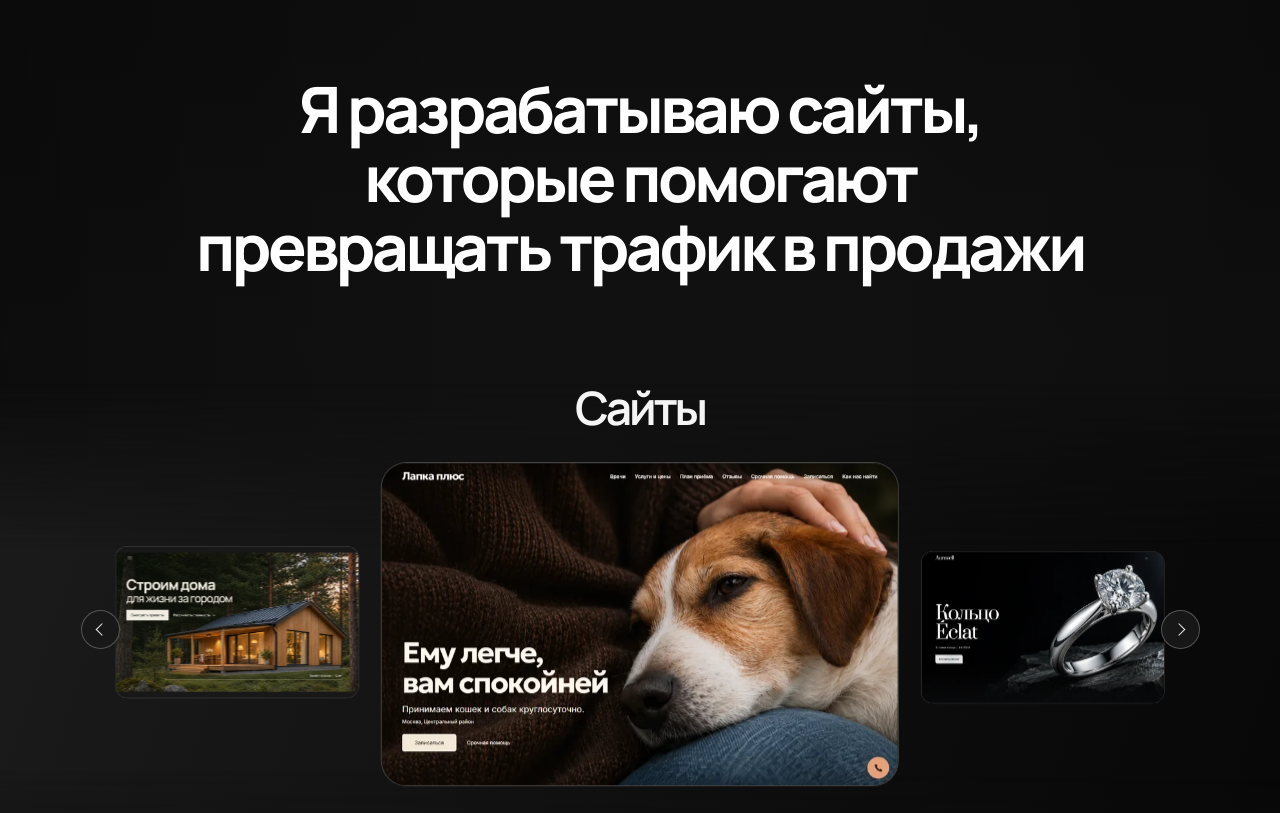
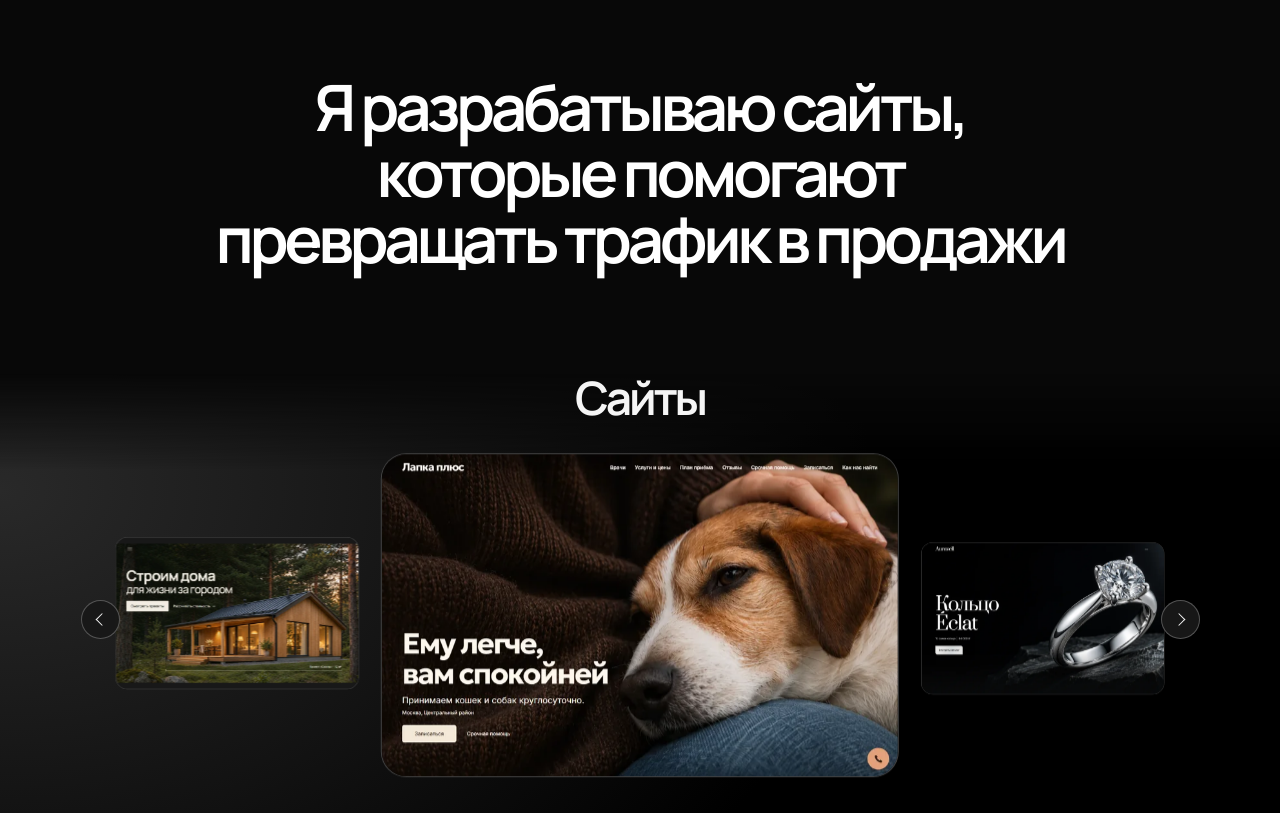
Before and after one commit to vahfi66/vadim-portfolio-pages, a plain HTML site: page index.html in a window 1280 px wide. Shown: the part 1312-2125 px from the top of the page. Drawn offline with Linux system fonts and the light colour scheme.

Commit message:
Refine gallery lighting and align statement typography

```diff
--- a/index.html
+++ b/index.html
@@ -16,7 +16,7 @@
   <link rel="preload" href="./assets/previews/workspace-photo-mobile.webp" as="image" type="image/webp" media="(max-width: 767px)" fetchpriority="high">
   <link rel="preload" href="./assets/previews/workspace-photo-wide.webp" as="image" type="image/webp" media="(min-width: 768px)" fetchpriority="high">
   <link rel="stylesheet" href="./assets/fonts/manrope.css?v=31b21379ea07">
-  <link rel="stylesheet" href="./portfolio.css?v=6abd2022f441">
+  <link rel="stylesheet" href="./portfolio.css?v=7307eb159602">
   <noscript>
     <style>
       @media (max-width: 980px) {
--- a/portfolio.css
+++ b/portfolio.css
@@ -20,12 +20,7 @@
 }
 
 *, *::before, *::after { box-sizing: border-box; }
-body {
-  margin: 0;
-  background:
-    linear-gradient(90deg, #0004, transparent 38% 66%, #0003),
-    linear-gradient(180deg, var(--ink) 11%, #111 25%, #0a0a0a 42%, #111 61%, #0b0b0b 78%, #101010 93%, var(--ink));
-}
+body { margin: 0; }
 h1, h2, h3, p { margin: 0; }
 h1, h2, h3 { font-family: var(--title-font); }
 a { color: inherit; text-decoration: none; }
@@ -264,7 +259,8 @@ img { display: block; }
 }
 
 .showcase { position: relative; isolation: isolate; }
-.showcase h2, .content-heading h2, .contact h2 {
+.showcase h2, .approach-statement, .content-heading h2, .contact h2 {
+  font-family: var(--title-font);
   font-size: clamp(36px, 4.9vw, 67px);
   line-height: 1.03;
   font-weight: 650;
@@ -272,14 +268,17 @@ img { display: block; }
 }
 
 .showcase h2 { text-align: center; text-wrap: balance; }
-.showcase--websites::before {
+.showcase::before {
   content: '';
   position: absolute;
   inset: 0;
   z-index: -1;
   pointer-events: none;
-  background: linear-gradient(108deg, #1b1b1b, #141414 34%, #0b0b0b 74%, #070707);
-  mask-image: linear-gradient(transparent, #000 26%, #000 59%, transparent);
+  background: var(--showcase-background);
+  mask-image: linear-gradient(transparent, #000 15% 79%, transparent);
+}
+.showcase--websites {
+  --showcase-background: radial-gradient(ellipse 82% 112% at 0% 18%, #292929, #141414 43%, #000 83%);
 }
 .showcase--websites h2 { font-size: clamp(31px, 3.6vw, 52px); }
 .showcase-media { position: relative; margin-block-start: clamp(16px, 1.65vw, 23px); }
@@ -391,6 +390,7 @@ img { display: block; }
 .project-link { justify-self: start; min-height: 44px; padding-inline: 17px; font-size: 16px; }
 
 .showcase--telegram {
+  --showcase-background: radial-gradient(ellipse 58% 72% at 94% 70%, #202020, #111 53%, transparent);
   margin-block-start: clamp(70px, 8vw, 122px);
   padding-block: clamp(37px, 5.3vw, 73px) clamp(37px, 5.3vw, 70px);
 }
@@ -418,18 +418,6 @@ img { display: block; }
 
 .content-heading h2 { max-width: 16ch; font-weight: 750; letter-spacing: -.06em; text-wrap: balance; }
 .content-heading p { max-width: 36ch; margin-block-start: 20px; color: var(--muted); line-height: 1.6; }
-:is(#terms, #process, #faq) .content-heading {
-  position: relative;
-  isolation: isolate;
-}
-:is(#terms, #process, #faq) .content-heading::before {
-  content: '';
-  position: absolute;
-  inset: -24px 0;
-  z-index: -1;
-  pointer-events: none;
-  background: radial-gradient(ellipse at 22% 43%, #ffffff09, transparent 72%);
-}
 .content-rows { margin: 0; }
 .approach-statement {
   grid-column: 1 / -1;
@@ -438,9 +426,6 @@ img { display: block; }
   text-align: center;
   max-width: 24ch;
   font-size: clamp(32px, 5vw, 67px);
-  font-weight: 750;
-  line-height: 1.08;
-  letter-spacing: -.055em;
   text-wrap: balance;
 }
 .content-rows > div, .process-list > li, .faq-list > details { border-block-end: 1px solid var(--rule); }
```
